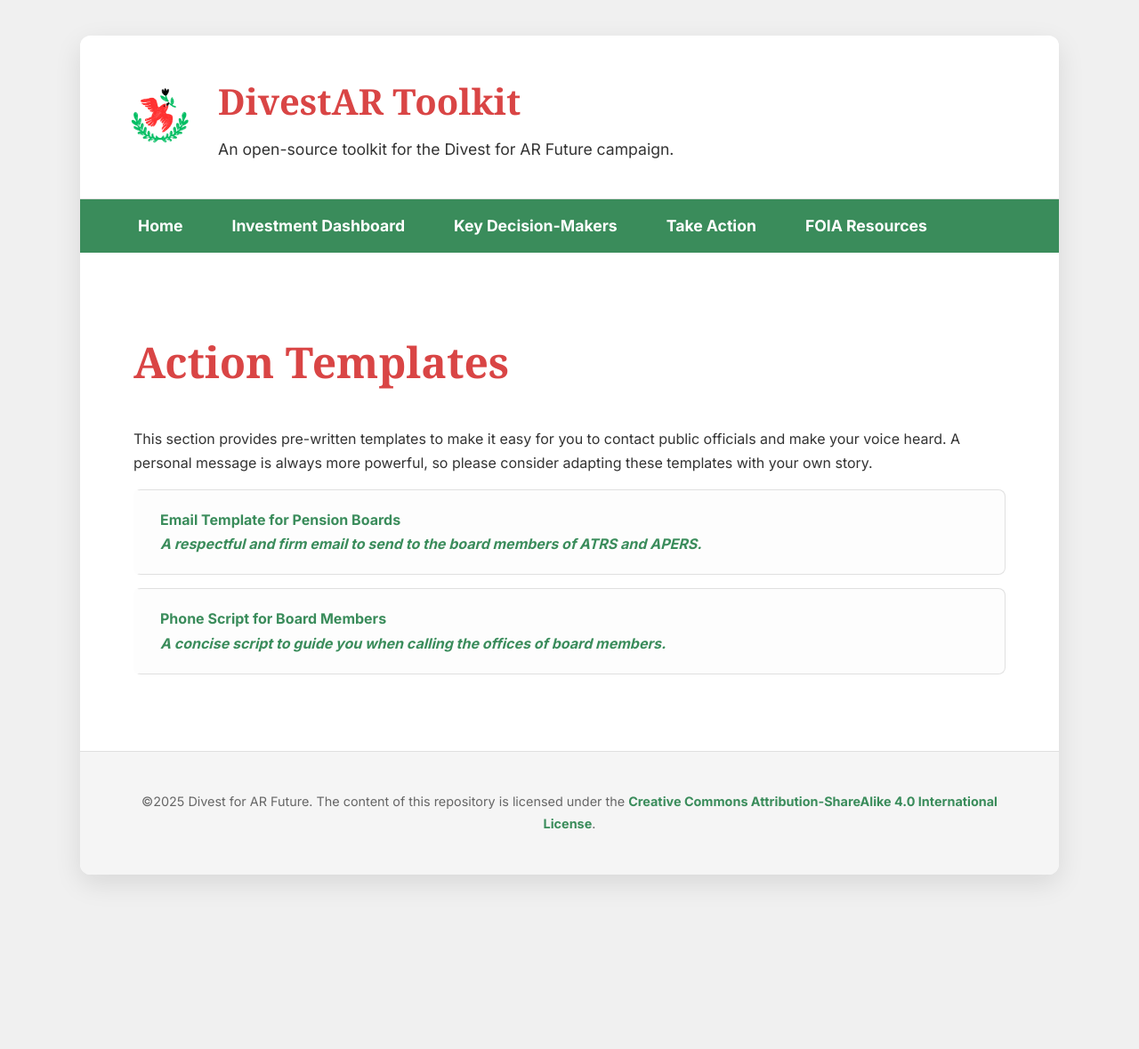
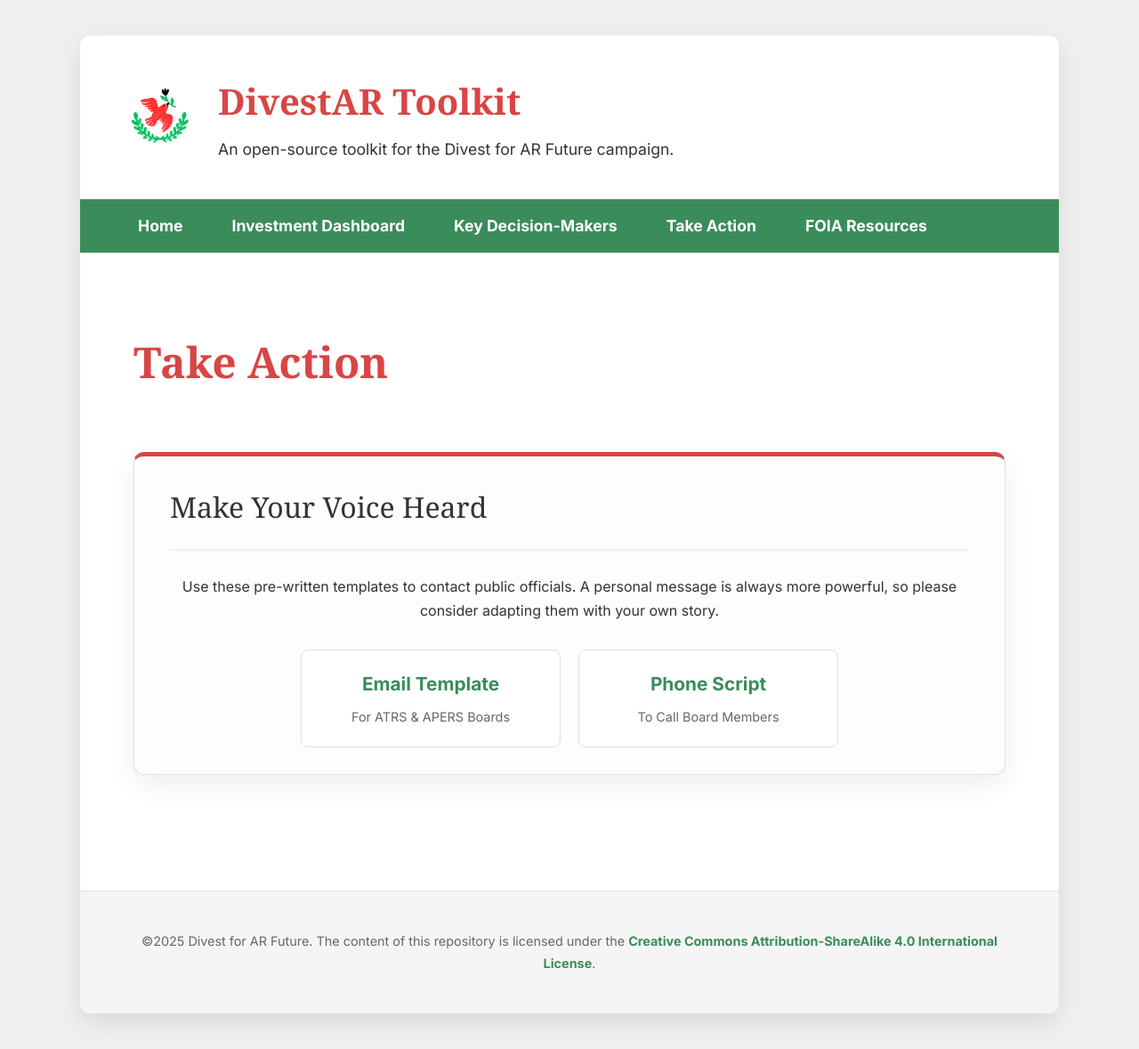
Before and after one commit to DunlapJP/divestar-toolkit, a Jekyll site: the page built from action-templates/index.md, in a window 1280 px wide. Shown: the whole page at 89% size. Built offline with Jekyll 4.4.1, drawn with Linux system fonts in a browser that asks for light colours; some web fonts are replaced; our own code applies the rules of GitHub Pages for plain Markdown files; before the commit the page ends 1023 px from its top, so only the background shows below that.

Commit message:
Update index.md

```diff
--- a/action-templates/index.md
+++ b/action-templates/index.md
@@ -1,20 +1,8 @@
-# Action Templates
+---
+layout: default
+title: Take Action
+---
 
-This section provides pre-written templates to make it easy for you to contact public officials and make your voice heard. A personal message is always more powerful, so please consider adapting these templates with your own story.
+# Take Action
 
-<ul class="action-templates-list">
-  <li>
-    <a href="./email-template-to-atrs-board.html">
-      <strong>Email Template for Pension Boards</strong>
-      <br>
-      <em>A respectful and firm email to send to the board members of ATRS and APERS.</em>
-    </a>
-  </li>
-  <li>
-    <a href="./phone-script-for-board-members.html">
-      <strong>Phone Script for Board Members</strong>
-      <br>
-      <em>A concise script to guide you when calling the offices of board members.</em>
-    </a>
-  </li>
-</ul>
+{% include cta-box.html %}
```
